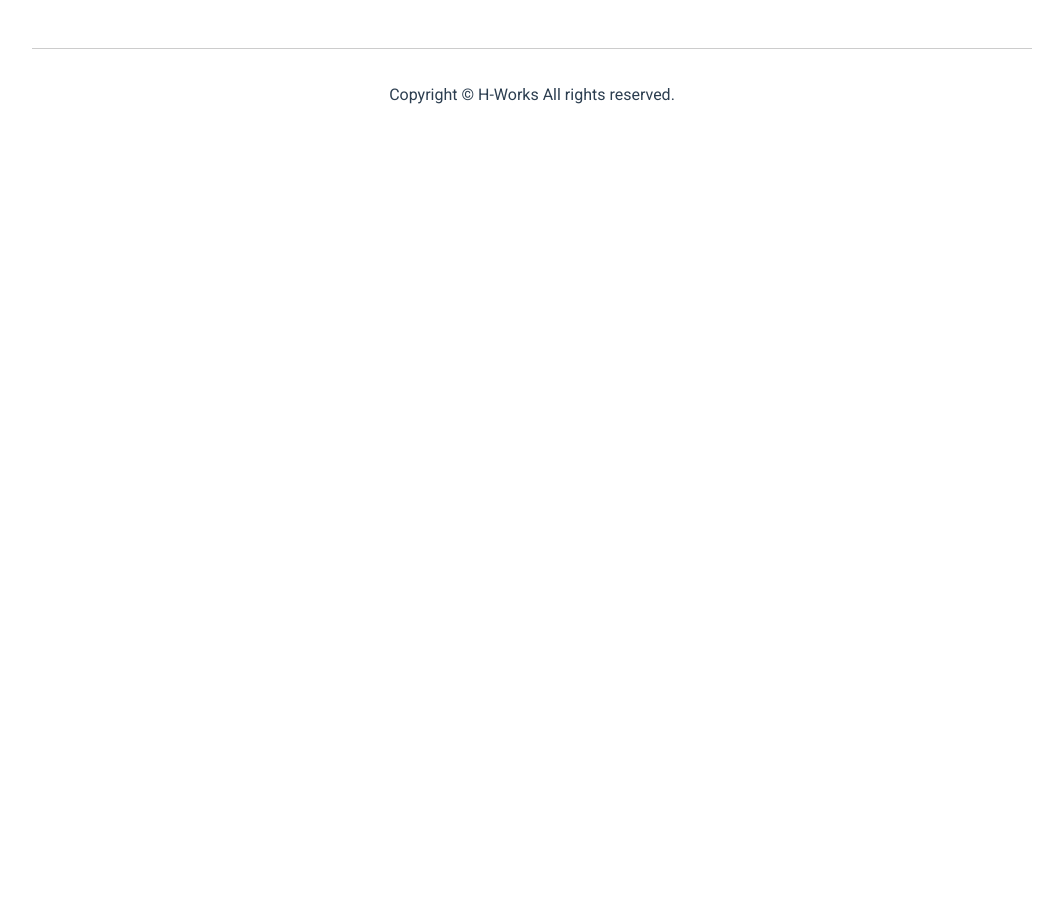
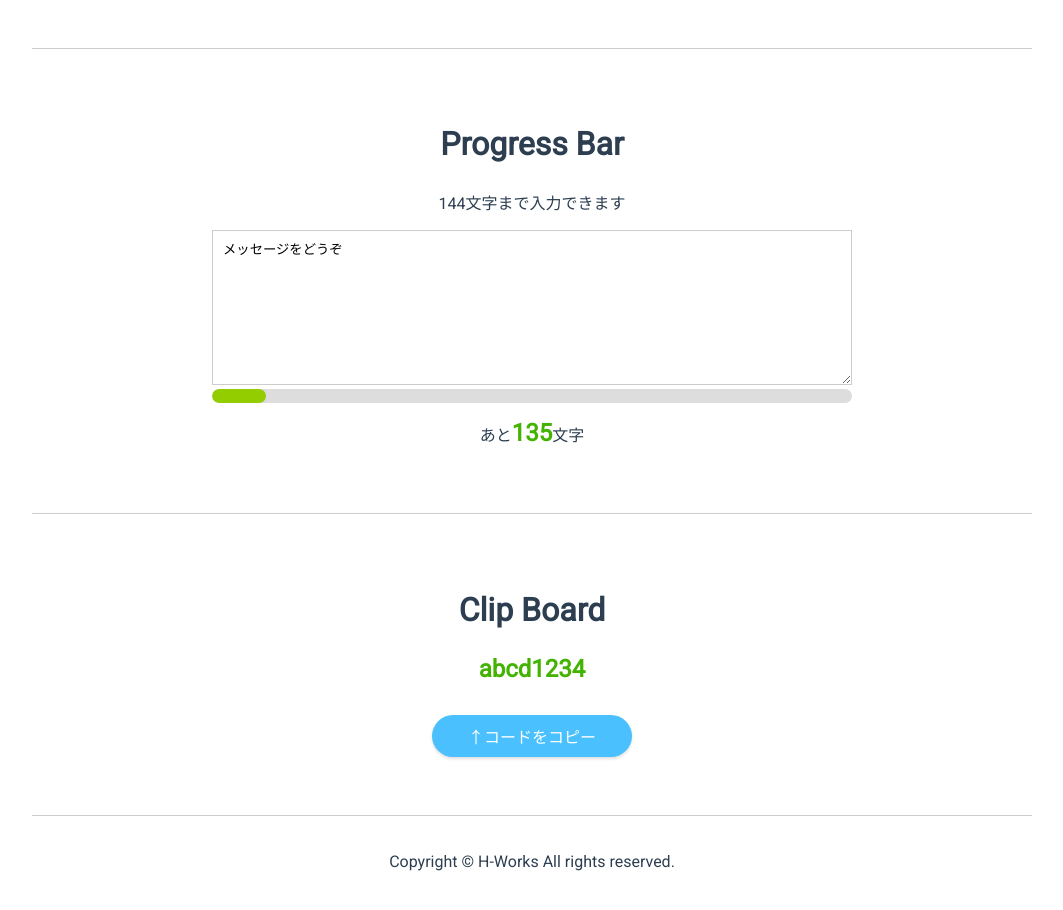
Before and after one commit to hw-hachiya/hw-prof, a Vue app: page /about in a window 1280 px wide. Shown: the part 400-1310 px from the top of the page, without its empty margins (108-1171 px from the left). Before the commit the page ends 800 px from the top, so only its background shows below. Built offline with nearby package versions, Linux system fonts and the light colour scheme.

Commit message:
プログレスバーとクリップボードコピーを追加した

```diff
--- /dev/null
+++ b/src/components/ClipBoardComp.vue
@@ -0,0 +1,67 @@
+<template>
+  <div class="clip-board">
+    <h2>Clip Board</h2>
+    <p class="code-text">{{ code }}</p>
+    <button class="btn" v-on:click="clipBtn">↑コードをコピー</button>
+    <p class="copied-text" v-show="show"><span>コピーしました！</span></p>
+  </div>
+</template>
+
+<script>
+export default {
+  name: "ClipBoardComp",
+  data() {
+    return {
+      code: "abcd1234",
+      show: false,
+    };
+  },
+  methods: {
+    clipBtn() {
+      this.show = !this.show;
+      setTimeout(() => {
+        this.show = !this.show;
+      }, 1500);
+      navigator.clipboard.writeText(this.code);
+      return {
+        code: this.code,
+      };
+    },
+  },
+};
+</script>
+
+<style lang="scss" scoped>
+.clip-board {
+  .code-text {
+    font-size: 24px;
+    font-weight: bold;
+    color: #42b300;
+  }
+  .copied-text {
+    font-size: 13px;
+  }
+  .copied-text {
+    span {
+      background-color: #ff0034;
+      padding: 0.5em;
+      border-radius: 4px;
+      color: #fff;
+      position: relative;
+      &::after {
+        content: "";
+        display: inline-block;
+        width: 0;
+        height: 0;
+        border-style: solid;
+        border-width: 0 10px 10px 10px;
+        border-color: transparent transparent #ff0034 transparent;
+        position: absolute;
+        top: -9px;
+        left: 50%;
+        transform: translateX(-50%);
+      }
+    }
+  }
+}
+</style>
--- /dev/null
+++ b/src/components/ProgressBarComp.vue
@@ -0,0 +1,70 @@
+<template>
+  <div class="progress-bar">
+    <h2>Progress Bar</h2>
+    <p>{{ max }}文字まで入力できます</p>
+    <textarea v-model="message" maxlength="144"></textarea>
+    <div class="bar-region">
+      <div class="bar-length" :style="styles"></div>
+    </div>
+    <p class="max-length">
+      <span>{{ max - message.length }}</span>
+    </p>
+  </div>
+</template>
+
+<script>
+export default {
+  name: "ProgressBarComp",
+  data() {
+    return {
+      max: 144,
+      message: "メッセージをどうぞ",
+    };
+  },
+  computed: {
+    styles() {
+      let width = (this.message.length / this.max) * 100;
+      return {
+        width: width + "%",
+      };
+    },
+  },
+};
+</script>
+
+<style lang="scss" scoped>
+.progress-bar {
+  max-width: 640px;
+  margin: auto;
+  textarea {
+    width: calc(100% - 22px);
+    height: 10em;
+    padding: 10px;
+    border: 1px solid #ccc;
+    line-height: 1.5;
+  }
+  .bar-region {
+    width: 100%;
+    background-color: #ddd;
+    border-radius: 100px;
+    overflow: hidden;
+    .bar-length {
+      border-radius: 100px;
+      border: 7px solid #93cd00;
+    }
+  }
+  .max-length {
+    span {
+      color: #42b300;
+      font-weight: bold;
+      font-size: 24px;
+    }
+    &:before {
+      content: "あと";
+    }
+    &:after {
+      content: "文字";
+    }
+  }
+}
+</style>
--- a/src/views/AboutView.vue
+++ b/src/views/AboutView.vue
@@ -12,16 +12,26 @@
         <p>別のモーダルウィンドウが開きます</p>
       </ModalComp>
     </div>
+    <div class="content">
+      <ProgressBarComp></ProgressBarComp>
+    </div>
+    <div class="content">
+      <ClipBoardComp></ClipBoardComp>
+    </div>
   </div>
 </template>
 
 <script>
 import ModalComp from "@/components/ModalComp.vue";
+import ProgressBarComp from "@/components/ProgressBarComp.vue";
+import ClipBoardComp from "@/components/ClipBoardComp.vue";
 
 export default {
   name: "AboutView",
   components: {
     ModalComp,
+    ProgressBarComp,
+    ClipBoardComp,
   },
 };
 </script>
```
